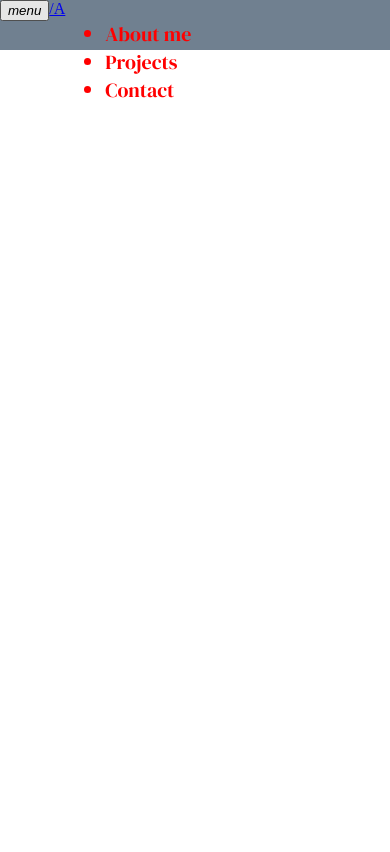
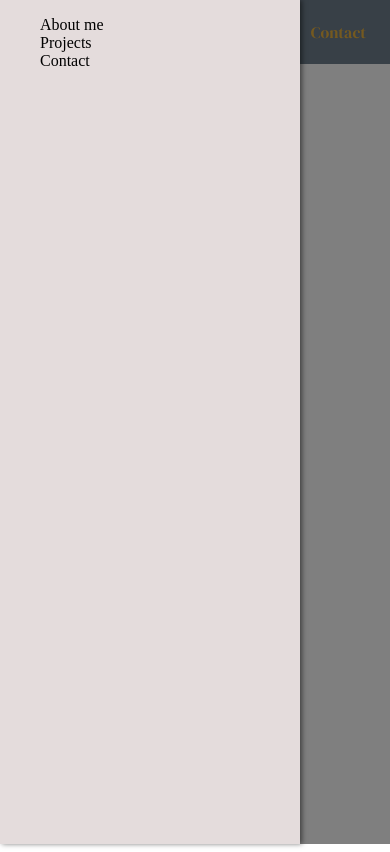
Before and after one commit to abuDarda97/Portfolio-website, a React app: page / in a window 390 px wide. Built offline with nearby package versions, Linux system fonts and the light colour scheme.

Commit message:
styling for hamburger button and side-drawer done

```diff
--- a/src/App.js
+++ b/src/App.js
@@ -8,8 +8,8 @@ const App = () => {
   return (
     <div style={{height: '100%'}}>
       <Navbar />
-      {/* <SideDrawer /> */}
-      {/* <Backdrop /> */}
+      <SideDrawer />
+      <Backdrop />
     </div>
   );
 };
--- a/src/components/Backdrop/Backdrop.css
+++ b/src/components/Backdrop/Backdrop.css
@@ -3,7 +3,7 @@
   width: 100%;
   height: 100%;
   z-index: 100;
-  background: rgba(0,0,0,0.3);
+  background: rgba(0,0,0,0.5);
   top: 0;
   left: 0;
 }
--- /dev/null
+++ b/src/components/Navbar/Hamburger/Hamburger.css
@@ -0,0 +1,22 @@
+.hamburger {
+  display: flex;
+  flex-direction: column;
+  justify-content: space-around;
+  height: 25px;
+  width: 50px;
+  cursor: pointer;
+  background: transparent;
+  border: none;
+  padding: 0;
+  box-sizing: border-box;
+}
+
+.hamburger:focus {
+  outline: none;
+}
+
+.hamburger__line {
+  width: 30px;
+  height: 2px;
+  background: wheat;
+}
--- /dev/null
+++ b/src/components/Navbar/Hamburger/Hamburger.js
@@ -0,0 +1,14 @@
+import './Hamburger.css';
+import React from 'react';
+
+const ToggleButton = props => {
+  return (
+    <button className='hamburger'>
+      <div className='hamburger__line'></div>
+      <div className='hamburger__line'></div>
+      <div className='hamburger__line'></div>
+    </button>
+  );
+};
+
+export default ToggleButton;
--- a/src/components/Navbar/Navbar.css
+++ b/src/components/Navbar/Navbar.css
@@ -4,20 +4,50 @@
   top: 0;
   left: 0;
   width: 100%;
-  height: 50px;
+  height: 4rem;
 }
 
 .navbar__nav {
   display: flex;
+  align-items: center;
+  height: 100%;
+  padding: 0 1rem;
+  justify-content: space-between
 }
 
 .navbar__logo {
+ display: flex;
  color: pink;
+ font-size: 2rem;
+ margin-right: auto;
+ margin-left: 1rem;
 }
 
-.navbar__elements {
+.navbar__elements ul {
+  list-style: none;
+  display: flex;
+  padding: 0;
+  margin: 0;
+}
+
+.navbar__elements li {
+  padding: 0 0.5rem;
+}
+
+.navbar__elements a {
   font-family: 'DM Serif Display', serif;
-  font-size: 20px;
-  color: red;
+  font-size: 1rem;
+  color: rgb(235, 180, 63);
   display: inherit;
+  text-decoration: none;
 }
+
+.navbar__elements :active {
+  color: blueviolet;
+  text-decoration: underline;
+}
+
+.navbar__elements a:hover {
+  color: orange;
+  cursor: pointer;
+}
--- a/src/components/Navbar/Navbar.js
+++ b/src/components/Navbar/Navbar.js
@@ -1,7 +1,7 @@
 import React from 'react';
 import './Navbar.css';
 
-import ToggleButton from '../ToggleButton/ToggleButton';
+import ToggleButton from './Hamburger/Hamburger';
 
 const Navbar = props => {
   return (
--- a/src/components/SideDrawer/SideDrawer.css
+++ b/src/components/SideDrawer/SideDrawer.css
@@ -5,13 +5,20 @@
   box-shadow: 2px 0px 5px rgba(0, 0, 0, 0.5);
   top: 0;
   left: 0;
-  width: 400px;
+  width: 300px;
   color: black;
   z-index: 200;
 }
 
+.side-drawer ul {
+  height: 100%;
+  list-style: none;
+  display: flex;
+  flex-direction: column;
+}
 
-.side-drawer__list {
-  list-style: none;
+.side-drawer a {
+  text-decoration: none;
   color: black;
+
 }
--- a/src/components/SideDrawer/SideDrawer.js
+++ b/src/components/SideDrawer/SideDrawer.js
@@ -4,11 +4,11 @@ import './SideDrawer.css';
 const SideDrawer = props => {
   return (
     <nav className='side-drawer'>
-      <ol className='side-drawer--list'>
+      <ul>
         <li><a>About me</a></li>
         <li><a>Projects</a></li>
         <li><a>Contact</a></li>
-      </ol>
+      </ul>
     </nav>
   );
 };
--- a/src/components/ToggleButton/ToggleButton.css
+++ /dev/null
@@ -1,3 +0,0 @@
-.button--toggle {
-  float: left;
-}
--- a/src/components/ToggleButton/ToggleButton.js
+++ /dev/null
@@ -1,12 +0,0 @@
-import './ToggleButton.css';
-import React from 'react';
-
-const ToggleButton = props => {
-  return (
-    <button className='button--toggle'>
-      <i className="material-icons">menu</i>
-    </button>
-  );
-};
-
-export default ToggleButton;
```
